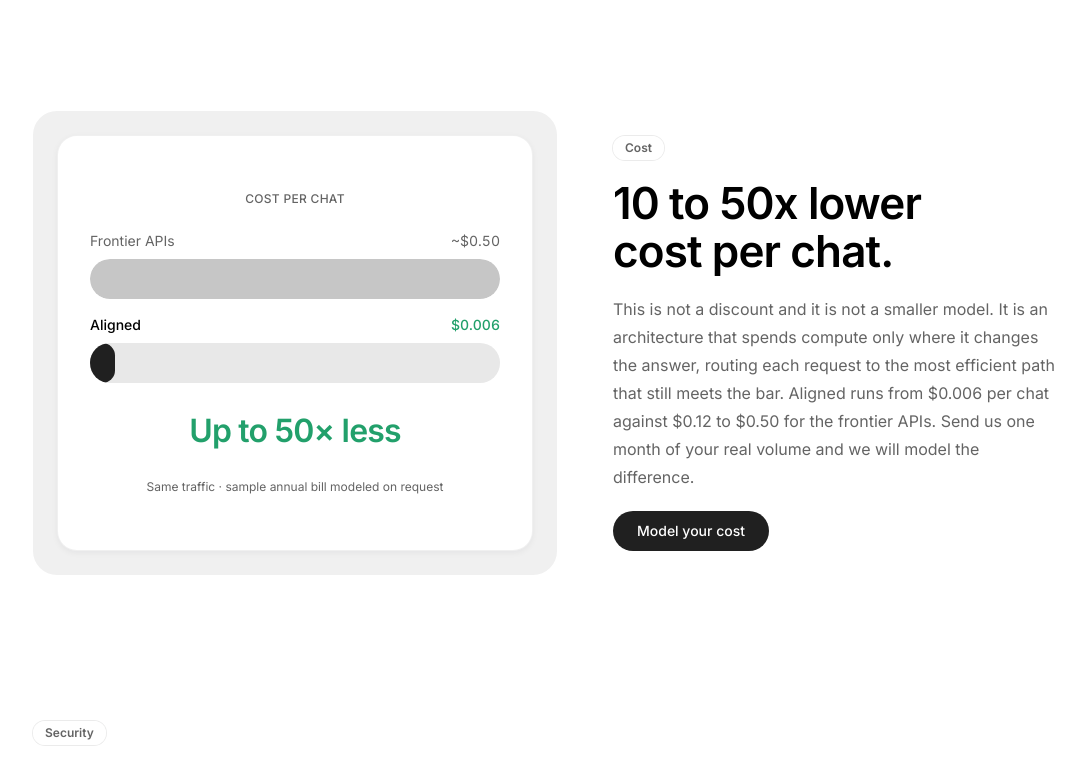
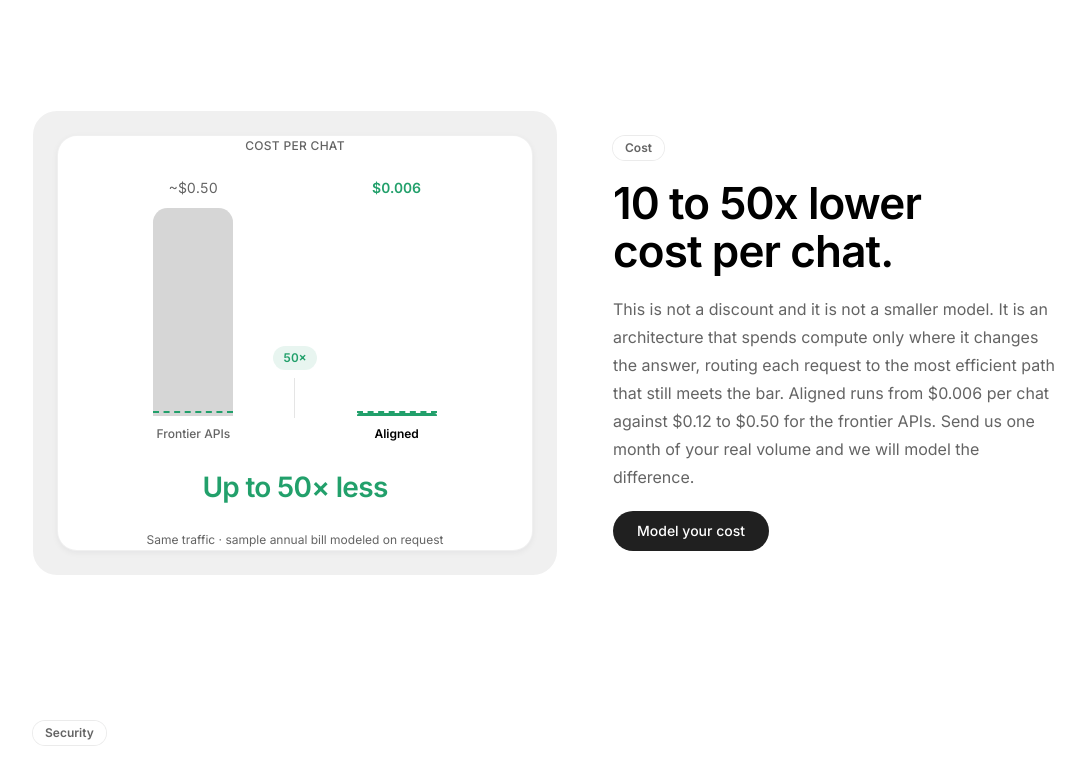
Before and after one commit to freitaspauloo/Paulo, a Next.js app: page /landing-v4 in a window 1280 px wide. Shown: the part 2180-2948 px from the top of the page, without its empty margins (55-1140 px from the left). Built offline with nearby package versions, Linux system fonts and the light colour scheme.

Commit message:
v4: vertical cost comparison with aligned reference line

```diff
--- a/src/components/landing/enterprise-v2-visuals.tsx
+++ b/src/components/landing/enterprise-v2-visuals.tsx
@@ -49,6 +49,10 @@ export function CompoundVisual() {
   );
 }
 
+const FRONTIER_COST = 0.5;
+const ALIGNED_COST = 0.006;
+const alignedShare = (ALIGNED_COST / FRONTIER_COST) * 100;
+
 export function CostSplitVisual() {
   return (
     <div
@@ -60,7 +64,7 @@ export function CostSplitVisual() {
       <div className="relative mx-auto min-h-[22rem] w-full sm:min-h-[26rem]">
         <div
           className={cn(
-            "absolute inset-0 flex flex-col justify-center gap-6 border border-black/[0.06] bg-white p-6 sm:p-8",
+            "absolute inset-0 flex flex-col justify-center gap-5 border border-black/[0.06] bg-white p-6 sm:gap-6 sm:p-8",
             landing.cardLg,
             landing.shadowDrop,
           )}
@@ -68,27 +72,50 @@ export function CostSplitVisual() {
           <p className="text-center text-xs font-medium uppercase tracking-wide text-[#646464]">
             Cost per chat
           </p>
-          <div className="space-y-4">
-            <div className="space-y-2">
-              <div className="flex justify-between text-sm">
-                <span className="text-[#646464]">Frontier APIs</span>
-                <span className="tabular-nums text-[#646464]">~$0.50</span>
+
+          <div className="flex items-end justify-center gap-6 sm:gap-10">
+            <div className="flex flex-col items-center gap-2.5">
+              <span className="text-sm tabular-nums text-[#646464]">~$0.50</span>
+              <div className="relative h-44 w-[4.25rem] sm:h-52 sm:w-[5rem]">
+                <div className="absolute inset-x-0 bottom-0 top-0 rounded-t-2xl bg-[#d6d6d6]" />
+                <div
+                  className="absolute inset-x-0 border-t-2 border-dashed border-[#22a06b]"
+                  style={{ bottom: `${alignedShare}%` }}
+                />
               </div>
-              <div className="h-10 overflow-hidden rounded-full bg-[#e8e8e8]">
-                <div className="h-full w-full rounded-full bg-black/15" />
+              <span className="text-xs font-medium text-[#646464]">Frontier APIs</span>
+            </div>
+
+            <div className="flex flex-col items-center justify-end gap-2 self-stretch pb-[1.375rem] sm:pb-[1.5rem]">
+              <span className="rounded-full bg-[#22a06b]/10 px-2.5 py-1 text-xs font-semibold tabular-nums text-[#22a06b]">
+                50×
+              </span>
+              <div className="h-10 w-px bg-black/10" />
+            </div>
+
+            <div className="flex flex-col items-center gap-2.5">
+              <span className="text-sm font-semibold tabular-nums text-[#22a06b]">
+                $0.006
+              </span>
+              <div className="relative h-44 w-[4.25rem] sm:h-52 sm:w-[5rem]">
+                <div
+                  className="absolute inset-x-0 bottom-0 rounded-t-md bg-[#22a06b]/[0.14]"
+                  style={{ height: `${alignedShare}%` }}
+                />
+                <div
+                  className="absolute inset-x-0 bottom-0 rounded-t-md bg-[#22a06b]"
+                  style={{ height: `${alignedShare}%` }}
+                />
+                <div
+                  className="absolute inset-x-0 border-t-2 border-dashed border-[#22a06b]"
+                  style={{ bottom: `${alignedShare}%` }}
+                />
               </div>
-            </div>
-            <div className="space-y-2">
-              <div className="flex justify-between text-sm font-medium">
-                <span>Aligned</span>
-                <span className="tabular-nums text-[#22a06b]">$0.006</span>
-              </div>
-              <div className="h-10 overflow-hidden rounded-full bg-[#e8e8e8]">
-                <div className="h-full w-[6%] rounded-full bg-[#202020]" />
-              </div>
+              <span className="text-xs font-semibold">Aligned</span>
             </div>
           </div>
-          <p className="text-center text-[clamp(1.5rem,4vw,2rem)] font-semibold tracking-tight text-[#22a06b]">
+
+          <p className="text-center text-[clamp(1.375rem,3.5vw,1.75rem)] font-semibold tracking-tight text-[#22a06b]">
             Up to 50× less
           </p>
           <p className="text-center text-xs text-[#646464]">
```
